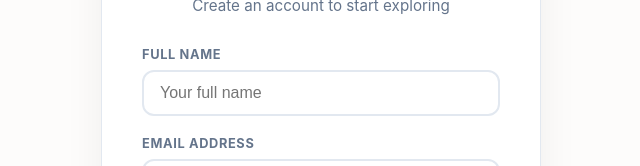
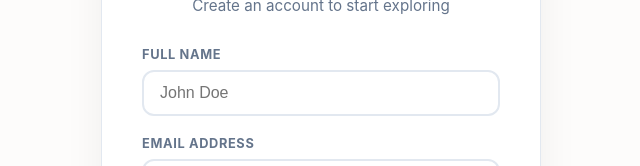
Before and after one commit to HappyShadowCoder/Travel-Itinerary, a React (Vite) app in the folder client/: page /auth in a window 1280 px wide. Both pictures are taken after typing "name@example.com", "Sample123" into the empty fields and a click on the button "Create an Account". Shown: the part 295-461 px from the top of the page, without its empty margins (319-959 px from the left). Built offline with nearby package versions, Linux system fonts and the light colour scheme; no server answers; a web font is replaced by a local one.

Commit message:
resolved merge conflict

```diff
--- a/client/src/pages/Auth.jsx
+++ b/client/src/pages/Auth.jsx
@@ -52,7 +52,7 @@ export default function Auth() {
               <label>Full Name</label>
               <input
                 type="text"
-                placeholder="Your full name"
+                placeholder="John Doe"
                 value={form.name}
                 onChange={(e) => setForm({ ...form, name: e.target.value })}
               />
--- a/client/src/pages/Result.jsx
+++ b/client/src/pages/Result.jsx
@@ -208,7 +208,7 @@ export default function Result() {
       </div>
 
       <div className="result-footer">
-        <small>Generated by MysTrip AI • Saved to database • ID: {id}</small>
+        <small>Generated by Travel Itinerary AI • Saved to database • ID: {id}</small>
       </div>
     </div>
   );
```
